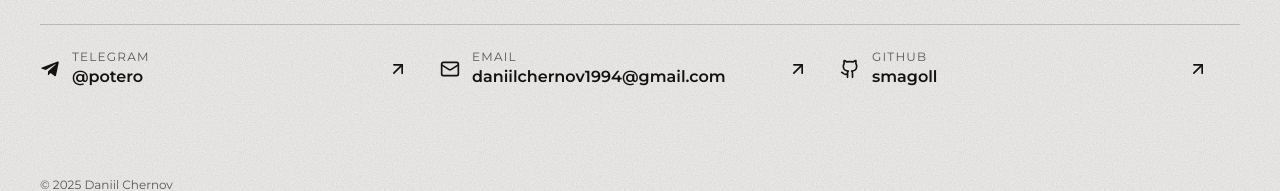
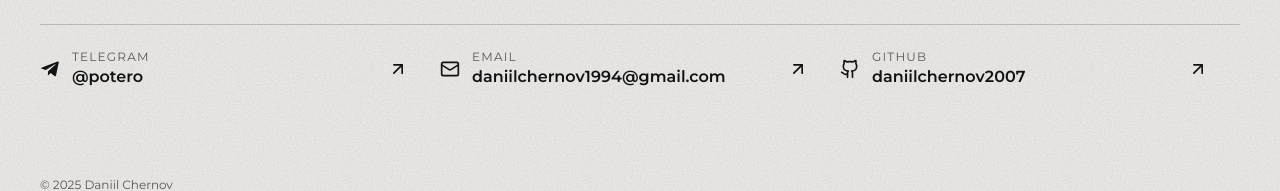
Before and after one commit to daniilchernov2007/unity-cv, a Next.js app: page / in a window 1280 px wide. Shown: the part 2821-3012 px from the top of the page. Built offline with nearby package versions, Linux system fonts and the light colour scheme.

Commit message:
update github

```diff
--- a/app/page.tsx
+++ b/app/page.tsx
@@ -21,7 +21,7 @@ const BIRTH_DATE = new Date(2001, 6, 9)
 const CAREER_START = new Date(2023, 7, 1)
 const PHOTO_SRC = "/images/me.jpg"
 const TELEGRAM = "https://t.me/potero"
-const GITHUB = "https://github.com/smagoll"
+const GITHUB = "https://github.com/daniilchernov2007"
 const EMAIL = "daniilchernov1994@gmail.com"
 
 const keyStack = ["Unity", "C#", "Zenject", "UniTask", "Addressables", "DOTween", "ECS / FSM / BT", "Photon Fusion", "AppLovin MAX", "Firebase", "CI/CD"]
@@ -554,7 +554,7 @@ function ContactsSection({ t }: { t: Translation }) {
   const links = [
     { href: TELEGRAM, label: "Telegram", value: "@potero", icon: <FaTelegramPlane className="h-5 w-5" /> },
     { href: `mailto:${EMAIL}`, label: "Email", value: EMAIL, icon: <Mail className="h-5 w-5" /> },
-    { href: GITHUB, label: "GitHub", value: "smagoll", icon: <Github className="h-5 w-5" /> },
+    { href: GITHUB, label: "GitHub", value: "daniilchernov2007", icon: <Github className="h-5 w-5" /> },
   ]
 
   return (
--- a/data/projects.json
+++ b/data/projects.json
@@ -14,7 +14,7 @@
         "date": "2024",
         "team": "Solo Developer",
         "image": "/images/aristocrasy.png",
-        "github": "https://github.com/smagoll/roguelike",
+        "github": "https://github.com/daniilchernov2007/roguelike",
         "platforms": "Android",
         "responsibilities": [
           "Developed and implemented the chunk system",
@@ -469,7 +469,7 @@
         "date": "2025–2026",
         "team": "Solo development",
         "image": "/images/soulslike.webp",
-        "github": "https://github.com/smagoll/illusion_flash",
+        "github": "https://github.com/daniilchernov2007/illusion_flash",
         "platforms": "PC",
         "responsibilities": [
           "Designed a controller-agnostic character: one Character entity driven through an ICharacterController interface — swap PlayerController (input) for AIController (behaviour tree) and the same character is played by a human or by AI",
@@ -548,7 +548,7 @@
         "date": "2024",
         "team": "Команда из 1 человека",
         "image": "/images/aristocrasy.png",
-        "github": "https://github.com/smagoll/roguelike",
+        "github": "https://github.com/daniilchernov2007/roguelike",
         "platforms": "Android",
         "responsibilities": [
           "Разработал и реализовал систему чанков",
@@ -1002,7 +1002,7 @@
         "date": "2025–2026",
         "team": "Соло-разработка",
         "image": "/images/soulslike.webp",
-        "github": "https://github.com/smagoll/illusion_flash",
+        "github": "https://github.com/daniilchernov2007/illusion_flash",
         "platforms": "PC",
         "responsibilities": [
           "Спроектировал персонажа, независимого от источника управления: единый Character управляется через интерфейс ICharacterController — подменяешь PlayerController (ввод) на AIController (behaviour tree), и тем же персонажем играет человек или ИИ",
```
